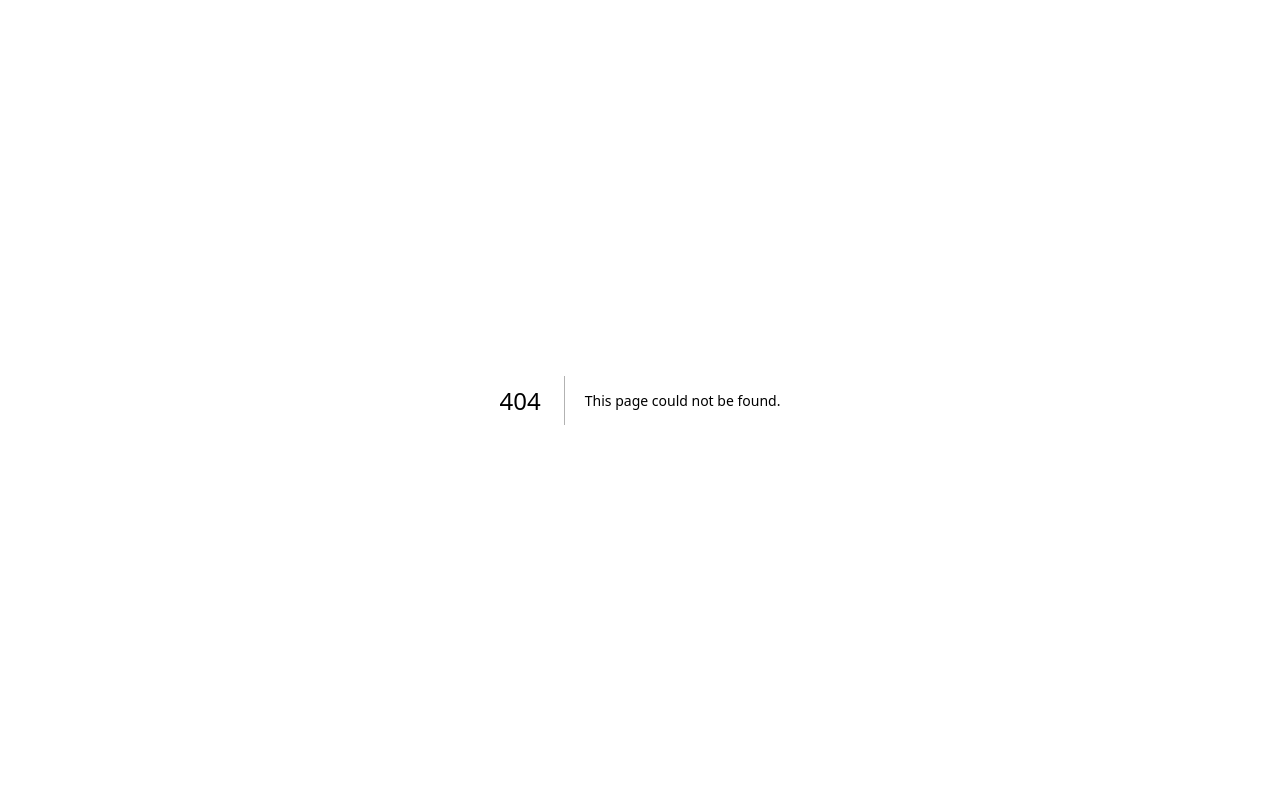
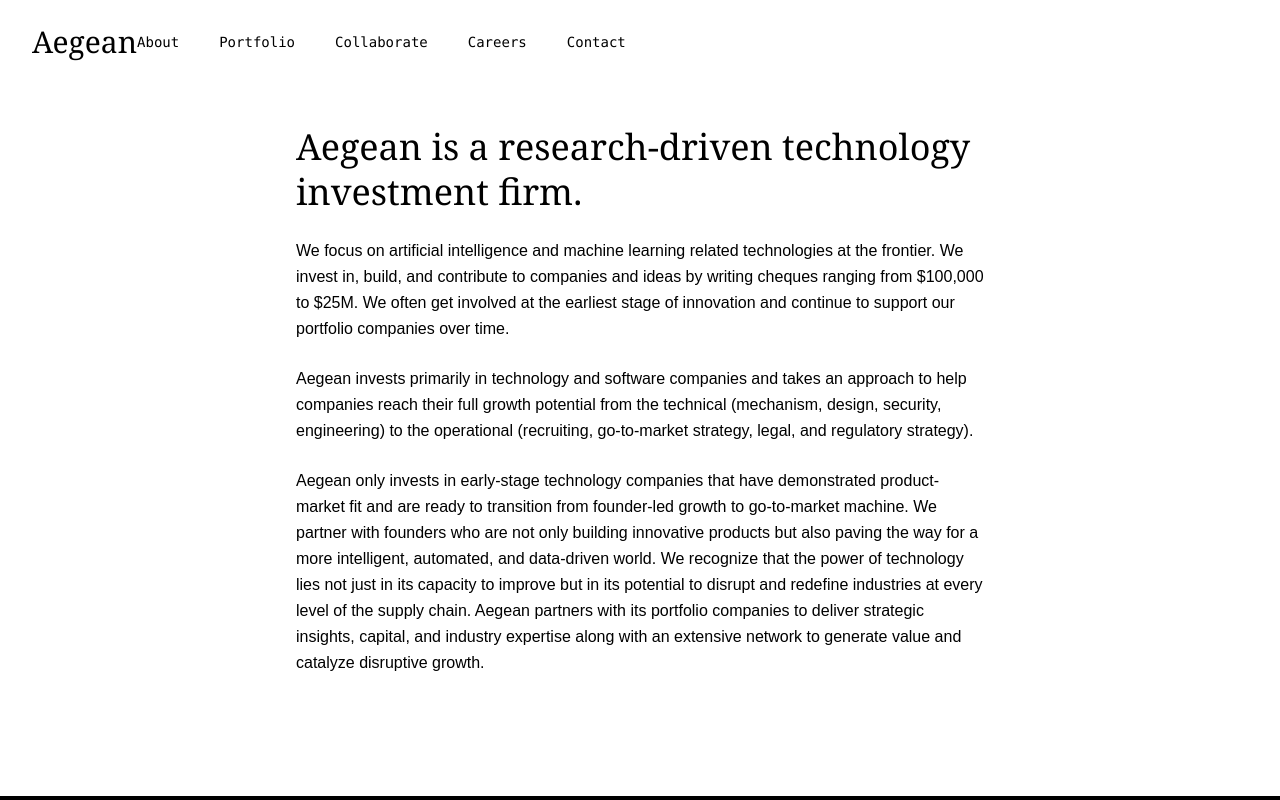
Before and after one commit to Parthakashyap/paradigm, a Next.js app: page /about in a window 1280 px wide. Before the commit this address had no page. Shown: the top 800 px of the page. Built offline with nearby package versions, Linux system fonts and the light colour scheme.

Commit message:
happen some change figure it out

```diff
--- /dev/null
+++ b/src/app/about/page.tsx
@@ -0,0 +1,46 @@
+import Footer from "@/components/footer";
+import Navbar from "@/components/navbar";
+
+const About = () => {
+  return (
+    <div className="w-full h-screen bg-white">
+      <Navbar />
+      <div className="bg-white">
+      <div className="flex justify-center items-start flex-col mx-auto max-w-3xl h-full p-10 mb-20 space-y-6">
+        <h1 className="text-4xl font-serif text-black leading-tight">
+          Aegean is a research-driven technology investment firm.
+        </h1>
+        <p className="text-black leading-relaxed">
+          We focus on artificial intelligence and machine learning related
+          technologies at the frontier. We invest in, build, and contribute to
+          companies and ideas by writing cheques ranging from $100,000 to $25M.
+          We often get involved at the earliest stage of innovation and continue
+          to support our portfolio companies over time.
+        </p>
+        <p className="text-black leading-relaxed">
+          Aegean invests primarily in technology and software companies and
+          takes an approach to help companies reach their full growth potential
+          from the technical (mechanism, design, security, engineering) to the
+          operational (recruiting, go-to-market strategy, legal, and regulatory
+          strategy).
+        </p>
+        <p className="text-black leading-relaxed">
+          Aegean only invests in early-stage technology companies that have
+          demonstrated product-market fit and are ready to transition from
+          founder-led growth to go-to-market machine. We partner with founders
+          who are not only building innovative products but also paving the way
+          for a more intelligent, automated, and data-driven world. We recognize
+          that the power of technology lies not just in its capacity to improve
+          but in its potential to disrupt and redefine industries at every level
+          of the supply chain. Aegean partners with its portfolio companies to
+          deliver strategic insights, capital, and industry expertise along with
+          an extensive network to generate value and catalyze disruptive growth.
+        </p>
+      </div>
+      </div>
+      <Footer />
+    </div>
+  );
+};
+
+export default About;
--- a/src/pages/contact.tsx
+++ b/src/app/contact/page.tsx
@@ -3,41 +3,41 @@ import Navbar from "@/components/navbar";
 
 const Contact = () => {
     return (
-        <div className="w-full h-screen bg-white">
+        <div className="w-full min-h-screen bg-white">
             <Navbar />
-            <div className="flex items-start h-screen p-10 pt-20">
+            <div className="flex flex-col lg:flex-row items-start lg:items-start h-auto lg:h-screen p-6 lg:p-10 pt-20">
                 {/* Left Section - Contact Title */}
-                <div className="text-left text-black/20 font-serif text-4xl pr-56">
+                <div className="text-left text-black/20 font-serif text-3xl lg:text-4xl lg:pr-56 mb-10 lg:mb-0">
                     Contact
                 </div>
 
                 {/* Right Section - Contact Info */}
-                <div className="space-y-10">
+                <div className="space-y-10 w-full lg:w-auto">
                     {/* Information Section */}
                     <div className="text-black">
-                        <div className="text-sm font-mono">Information</div>
-                        <div className="text-4xl py-2 font-serif">info@paradigm.xyz</div>
+                        <div className="text-xs lg:text-sm font-mono">Information</div>
+                        <div className="text-2xl lg:text-4xl py-2 font-serif">info@paradigm.xyz</div>
                     </div>
 
                     {/* Press Inquiries Section */}
                     <div className="text-black">
-                        <div className="text-sm uppercase font-mono">Press Inquiries</div>
-                        <div className="text-4xl py-2 font-serif">press@paradigm.xyz</div>
+                        <div className="text-xs lg:text-sm uppercase font-mono">Press Inquiries</div>
+                        <div className="text-2xl lg:text-4xl py-2 font-serif">press@paradigm.xyz</div>
                     </div>
 
                     {/* Investor Inquiries Section */}
                     <div className="text-black">
-                        <div className="text-sm uppercase font-mono">Investor Inquiries</div>
-                        <div className="text-4xl py-2 font-serif">inv_inquiries@paradigm.xyz</div>
+                        <div className="text-xs lg:text-sm uppercase font-mono">Investor Inquiries</div>
+                        <div className="text-2xl lg:text-4xl py-2 font-serif">inv_inquiries@paradigm.xyz</div>
                     </div>
 
                     {/* Divider Line */}
                     <div className="border-t border-gray-300 my-4"></div>
 
                     {/* Socials Section */}
-                    <div className="pt-8 ">
-                        <div className="text-sm uppercase text-black font-mono">Socials</div>
-                        <div className="space-x-4 pt-2 text-[.7rem]">
+                    <div className="pt-8">
+                        <div className="text-xs lg:text-sm uppercase text-black font-mono">Socials</div>
+                        <div className="flex flex-wrap space-x-2 lg:space-x-4 pt-2 text-[.7rem]">
                             <button className="bg-gray-200 font-mono text-black py-1 px-3 rounded-md">
                                 Twitter
                             </button>
--- /dev/null
+++ b/src/app/home/page.tsx
@@ -0,0 +1,10 @@
+import MainPage from '@/pages/mainPage'
+import React from 'react'
+
+const page = () => {
+  return (
+    <div><MainPage/></div>
+  )
+}
+
+export default page
--- /dev/null
+++ b/src/app/incubations/page.tsx
@@ -0,0 +1,123 @@
+"use client";
+import React, { useEffect, useRef } from 'react';
+import * as THREE from 'three';
+
+// Import necessary loaders and effects
+// @ts-ignore
+import { STLLoader } from 'three/examples/jsm/loaders/STLLoader';
+// @ts-ignore
+import { AsciiEffect } from 'three/examples/jsm/effects/AsciiEffect';
+// @ts-ignore
+import { OrbitControls } from 'three/examples/jsm/controls/OrbitControls';
+
+// Define the AsciiModelViewer component
+const AsciiModelViewer: React.FC = () => {
+  const mountRef = useRef<HTMLDivElement | null>(null);
+
+  useEffect(() => {
+    let scene: THREE.Scene, camera: THREE.PerspectiveCamera, renderer: THREE.WebGLRenderer, effect: AsciiEffect, controls: OrbitControls;
+    let mesh: THREE.Mesh | null = null; // Declare mesh variable to hold the loaded model
+
+    const width = window.innerWidth;
+    const height = window.innerHeight;
+
+    // Create scene
+    scene = new THREE.Scene();
+    scene.background = new THREE.Color(0x000000); // Optional: Set background color
+
+    // Set up camera
+    camera = new THREE.PerspectiveCamera(69, width / height, 0.1, 1000);
+    camera.position.z = 100;
+
+    // Initialize renderer
+    renderer = new THREE.WebGLRenderer();
+    renderer.setSize(width, height);
+
+    // Append renderer to the DOM
+    if (mountRef.current) {
+      mountRef.current.appendChild(renderer.domElement);
+    }
+
+    // Set up ASCII effect
+    effect = new AsciiEffect(renderer, ' .:-+*=%@#', { invert: true });
+    effect.setSize(width, height);
+    effect.domElement.style.color = 'black';
+    effect.domElement.style.backgroundColor = 'white';
+
+    // Replace renderer's canvas with ASCII effect canvas
+    if (mountRef.current) {
+      mountRef.current.removeChild(renderer.domElement);
+      mountRef.current.appendChild(effect.domElement);
+    }
+
+    // Set up controls
+    controls = new OrbitControls(camera, effect.domElement);
+    controls.enablePan = false;
+    controls.enableZoom = false;
+
+    // Load STL model
+    const loader = new STLLoader();
+    loader.load(
+      '/untitled1.stl', // Update this path
+      // @ts-ignore
+      (geometry) => {
+        // Center the geometry
+        geometry.center();
+
+        const material = new THREE.MeshNormalMaterial();
+        mesh = new THREE.Mesh(geometry, material);
+
+        // Adjust the model's rotation to correct orientation
+        mesh.rotation.x = -Math.PI / 2; // Rotate -90 degrees around x-axis
+        mesh.rotation.z = Math.PI;      // Rotate 180 degrees around z-axis
+
+        scene.add(mesh);
+      },
+      (xhr:any) => {
+        // Optional: Show loading progress
+        console.log(`${(xhr.loaded / xhr.total) * 100}% loaded`);
+      },
+      (error:any) => {
+        console.error('An error happened while loading the STL model', error);
+      }
+    );
+
+    // Animation loop
+    const animate = () => {
+      requestAnimationFrame(animate);
+      controls.update();
+
+      // Rotate the model around the z-axis
+      if (mesh) {
+        mesh.rotation.z += 0.02; // Adjust the rotation speed as desired
+      }
+
+      effect.render(scene, camera);
+    };
+    animate();
+
+    // Handle window resize
+    const onWindowResize = () => {
+      const width = window.innerWidth;
+      const height = window.innerHeight;
+
+      camera.aspect = width / height;
+      camera.updateProjectionMatrix();
+
+      renderer.setSize(width, height);
+      effect.setSize(width, height);
+    };
+    window.addEventListener('resize', onWindowResize, false);
+
+    // Clean up on unmount
+    return () => {
+      window.removeEventListener('resize', onWindowResize);
+      controls.dispose();
+      renderer.dispose();
+    };
+  }, []);
+
+  return <div ref={mountRef} />;
+};
+
+export default AsciiModelViewer;
--- a/src/app/page.tsx
+++ b/src/app/page.tsx
@@ -1,14 +1,14 @@
 
-import Contact from "@/pages/contact";
 import LandingPage from "@/pages/landingPage";
-import MainPage from "@/pages/mainPage";
+
 
 export default function Home() {
   return (
     <div className="bg-black flex w-screen items-center h-screen">
       {/* <MainPage/> */}
-      {/* <LandingPage/> */}
-      <Contact/>
+      <LandingPage/>
+      {/* <Contact/> */}
+      {/* <About/> */}
     </div>
   );
 }
--- a/src/components/body.tsx
+++ b/src/components/body.tsx
@@ -4,12 +4,12 @@ import ring from "../Images/ring-pc.png";
 const Body = () => {
   return (
     <div className="text-center bg-white flex items-center justify-center">
-      <Image src={ring} alt="ring" className="w-1/2 p-4 mb-10" />
+      <Image src={ring} alt="ring" className="w-2/3 md:w-1/2 p-4 mb-10 mt-10 md:mt-0" />
 
-      <div className="absolute right-[8.5rem] top-[11.4rem] flex flex-col gap-2 items-start">
+      <div className="absolute  right-[0.1rem] top-[10rem] md:right-[8.5rem] md:top-[11.4rem] flex flex-col gap-2 items-start">
         <div className="flex items-center gap-2">
           <a
-            className="px-2 py-1 rounded-md text-black font-extralight text-[10px] bg-black/10 uppercase link-cover"
+            className="px-2 py-1 rounded-md text-black font-extralight text-[5px] md:text-[10px] bg-black/10 uppercase link-cover"
             href="#"
           >
             Open Source
@@ -26,17 +26,17 @@ const Body = () => {
             ></path>
           </svg>
         </div>
-        <p className="text-black  text-justify">
+        <p className="text-black md:text-[16px] text-[5px] text-justify">
           We build software, much of it open source,
           <br /> that aims to advance the frontier of crypto
           <br /> for everyone.
         </p>
       </div>
 
-      <div className="absolute right-[7.5rem] bottom-[3.5rem] flex flex-col gap-2 items-start">
+      <div className="absolute right-[0.1rem] bottom-[33rem] md:right-[7.5rem] md:bottom-[3.5rem] flex flex-col gap-2 items-start">
         <div className="flex items-center gap-2">
           <a
-            className="px-2 py-1 rounded-md text-black font-extralight text-[10px] bg-black/10 uppercase link-cover"
+            className="px-2 py-1 rounded-md text-black font-extralight text-[5px] md:text-[10px] bg-black/10 uppercase link-cover"
             href="#"
           >
             Collaborate with us
@@ -53,15 +53,15 @@ const Body = () => {
             ></path>
           </svg>
         </div>
-        <p className="text-black  text-justify">
+        <p className="text-black md:text-[16px] text-[5px] text-justify">
         We work with builders from day zero,<br/>whether you have an idea or want to work on<br/> one of ours.
         </p>
       </div>
 
-      <div className="absolute left-[8.8rem] top-[21rem] flex flex-col gap-2 items-start">
+      <div className="absolute left-[0.9rem] top-[13rem] md:left-[8.8rem] md:top-[21rem] flex flex-col gap-2 items-start">
         <div className="flex items-center gap-2">
           <a
-            className="px-2 py-1 rounded-md text-black font-extralight text-[10px] bg-black/10 uppercase link-cover"
+            className="px-2 py-1 rounded-md text-black font-extralight text-[5px] md:text-[10px] bg-black/10 uppercase link-cover"
             href="#"
           >
             About
@@ -78,7 +78,7 @@ const Body = () => {
             ></path>
           </svg>
         </div>
-        <p className="text-black  text-justify">
+        <p className="text-black md:text-[16px] text-[5px] text-justify">
         Paradigm is a research-driven crypto<br/>investment firm that funds<br/> companies and protocols from their<br/> earliest stages.
         </p>
       </div>
--- a/src/components/footer.tsx
+++ b/src/components/footer.tsx
@@ -1,7 +1,9 @@
+import Link from "next/link";
+
 const Footer = () => {
   return (
     <footer className="bg-black text-white py-10 px-8">
-      <div className="flex flex-col font-mono lg:flex-row gap-96 items-start">
+      <div className="flex flex-col font-mono lg:flex-row md:gap-96 items-start">
         {/* Logo Section */}
         <div className="flex flex-col items-start space-y-6">
           <ul className="space-y-2 text-sm">
@@ -13,12 +15,12 @@ const Footer = () => {
         </div>
 
         {/* Middle Nav Links */}
-        <div className="flex flex-col lg:flex-row lg:space-x-16 gap-24  mt-8 lg:mt-0 text-sm">
+        <div className="flex flex-col lg:flex-row lg:space-x-16 gap-12 md:gap-24  mt-8 lg:mt-0 text-sm">
           <div className="flex flex-col space-y-2">
             <p className="font-bold">ABOUT</p>
             <p className="hover:underline cursor-pointer">Team</p>
             <p className="hover:underline cursor-pointer">Twitter</p>
-            <p className="hover:underline cursor-pointer">Contact</p>
+            <Link href={"/contact"} className="hover:underline cursor-pointer">Contact</Link>
           </div>
 
           <div className="flex flex-col space-y-2">
--- a/src/components/navbar.tsx
+++ b/src/components/navbar.tsx
@@ -1,18 +1,50 @@
+
+"use client";
+import { useState } from 'react';
 import Link from 'next/link';
 
 const Navbar = () => {
+  const [isOpen, setIsOpen] = useState(false);
+
   return (
-    <nav className="flex items-center gap-60 px-8 py-6">
-      <div className="flex items-center space-x-2">
-        <span className="font-serif text-3xl text-black font-thin">Paradigm</span>
+    <nav className="bg-black md:bg-white text-white md:text-black">
+      {/* Wrapper */}
+      <div className="flex justify-between items-center px-8 py-6">
+        {/* Logo */}
+        <Link href="/home" className="flex items-center space-x-2">
+        <span className="font-serif text-3xl text-black font-thin">Aegean</span>
+      </Link>
+        {/* Hamburger Icon (visible on small screens) */}
+        <div className="md:hidden">
+          <button onClick={() => setIsOpen(!isOpen)} aria-label="Toggle Menu">
+            <div className="space-y-2">
+              <span className="block w-8 h-0.5 bg-white"></span>
+              <span className="block w-8 h-0.5 bg-white"></span>
+              <span className="block w-8 h-0.5 bg-white"></span>
+            </div>
+          </button>
+        </div>
+
+        {/* Links (hidden on small screens, visible on larger screens) */}
+        <div className="hidden md:flex space-x-10 mr-[40rem] text-sm font-mono">
+          <Link href="/about" className="hover:underline transition">About</Link>
+          <Link href="/portfolio" className="hover:underline transition">Portfolio</Link>
+          <Link href="/collaborate" className="hover:underline transition">Collaborate</Link>
+          <Link href="/careers" className="hover:underline transition">Careers</Link>
+          <Link href="/contact" className="hover:underline transition">Contact</Link>
+        </div>
       </div>
-      <div className="flex space-x-10 text-sm font-mono text-gray-700">
-        <Link href="/about" className="hover:underline transition ">About</Link>
-        <Link href="/Portfolio" className="hover:underline transition">Portfolio</Link>
-        <Link href="/collaborate " className="hover:underline transition">Collaborate </Link>
-        <Link href="/careers" className="hover:underline transition">Careers</Link>
-        <Link href="/Contact " className="hover:underline transition">Contact </Link>
-      </div>
+
+      {/* Collapsible Menu (visible on small screens) */}
+      {isOpen && (
+        <div className="flex flex-col space-y-4 px-8 py-4 md:hidden font-mono text-sm">
+          <Link href="/about" className="hover:underline transition">About</Link>
+          <Link href="/portfolio" className="hover:underline transition">Portfolio</Link>
+          <Link href="/collaborate" className="hover:underline transition">Collaborate</Link>
+          <Link href="/careers" className="hover:underline transition">Careers</Link>
+          <Link href="/contact" className="hover:underline transition">Contact</Link>
+        </div>
+      )}
     </nav>
   );
 };
--- a/src/pages/landingPage.tsx
+++ b/src/pages/landingPage.tsx
@@ -1,5 +1,6 @@
 import Image from "next/image";
 import ring from "../Images/landing-page.gif";
+import Link from "next/link";
 
 const LandingPage = () => {
   return (
@@ -12,7 +13,7 @@ const LandingPage = () => {
         <div className="flex justify-between items-center w-full px-10">
           <div>
             <span className="text-zinc-300">
-              Aegean · Incubations · Contact
+              <Link href={"/home"}>Aegean</Link>{" "} · <Link href={"/incubations"}>Incubations</Link> {" "}·   <Link href={"/contact"}>Contact</Link> {" "}
             </span>
             <p className="mt-4 text-zinc-300">
               Aegean is an investment firm that builds and invests in<br/>
```
Also changed, not shown: package.json (+6 -4 lines), 2 other files (tests, documents, lock files or other folders).
